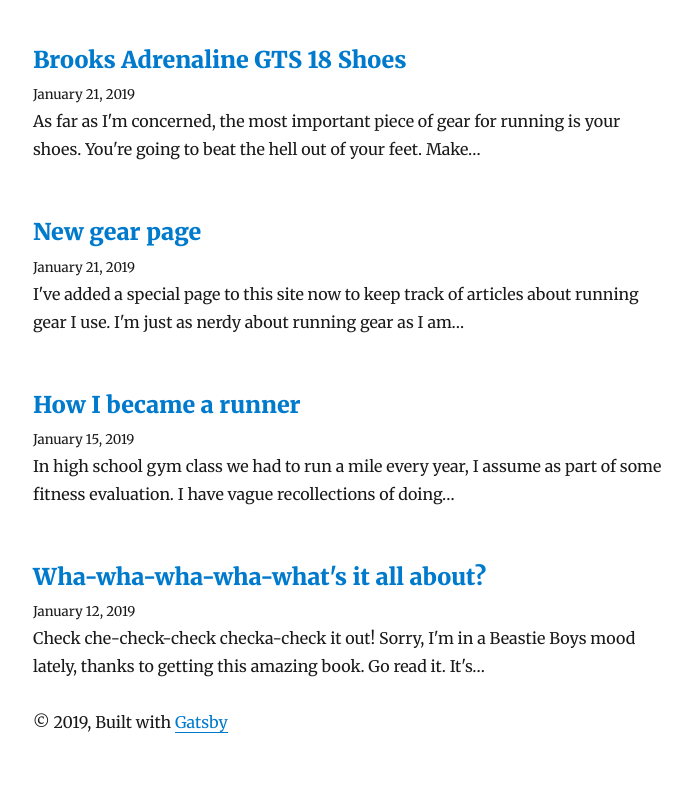
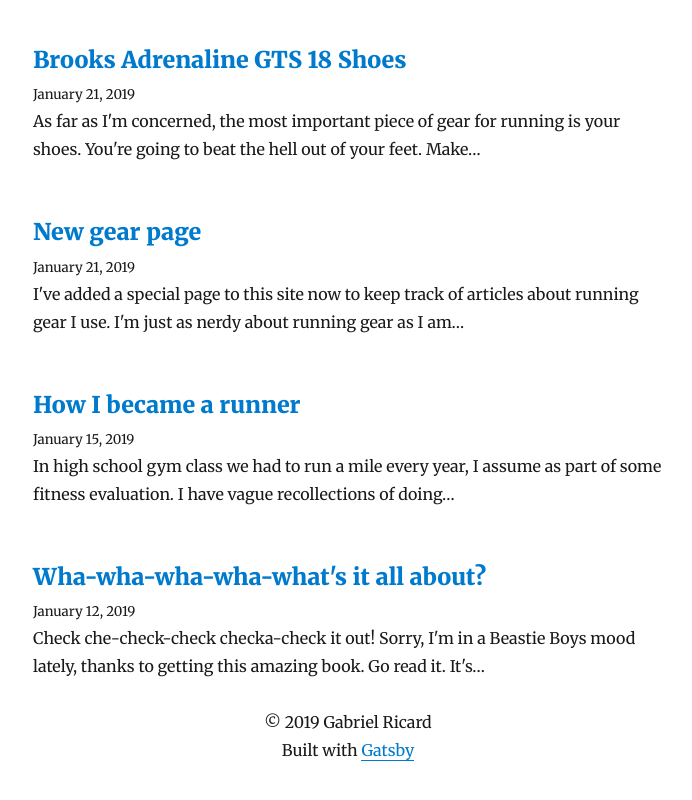
Before and after one commit to gricard/gricard-blog, a Gatsby site: page / in a window 1280 px wide. Shown: the part 634-1434 px from the top of the page, without its empty margins (292-984 px from the left). Before the commit the page ends 1412 px from the top, so only its background shows below. Built offline with nearby package versions, Linux system fonts and the light colour scheme; Gatsby itself is replaced by a stand-in of ours; some packages are replaced by stand-ins of ours.

Commit message:
Copyright, centering

```diff
--- a/src/components/Layout.js
+++ b/src/components/Layout.js
@@ -63,9 +63,10 @@ class Layout extends React.Component {
             >
                 {header}
                 {children}
-                <footer>
-                    © {new Date().getFullYear()}, Built with
-                    {` `}
+                <footer style={{textAlign: 'center'}}>
+                    © {new Date().getFullYear()} Gabriel Ricard
+                    <br />
+                    Built with {` `}
                     <a href="https://www.gatsbyjs.org">Gatsby</a>
                 </footer>
             </div>
```
